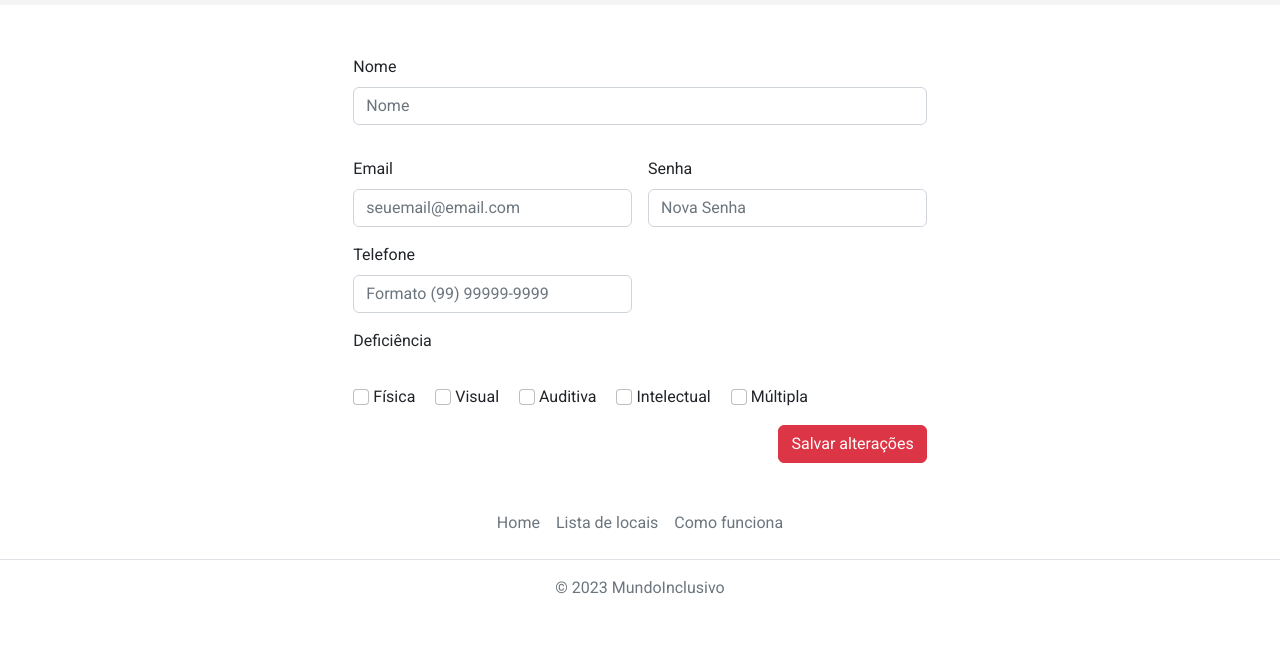
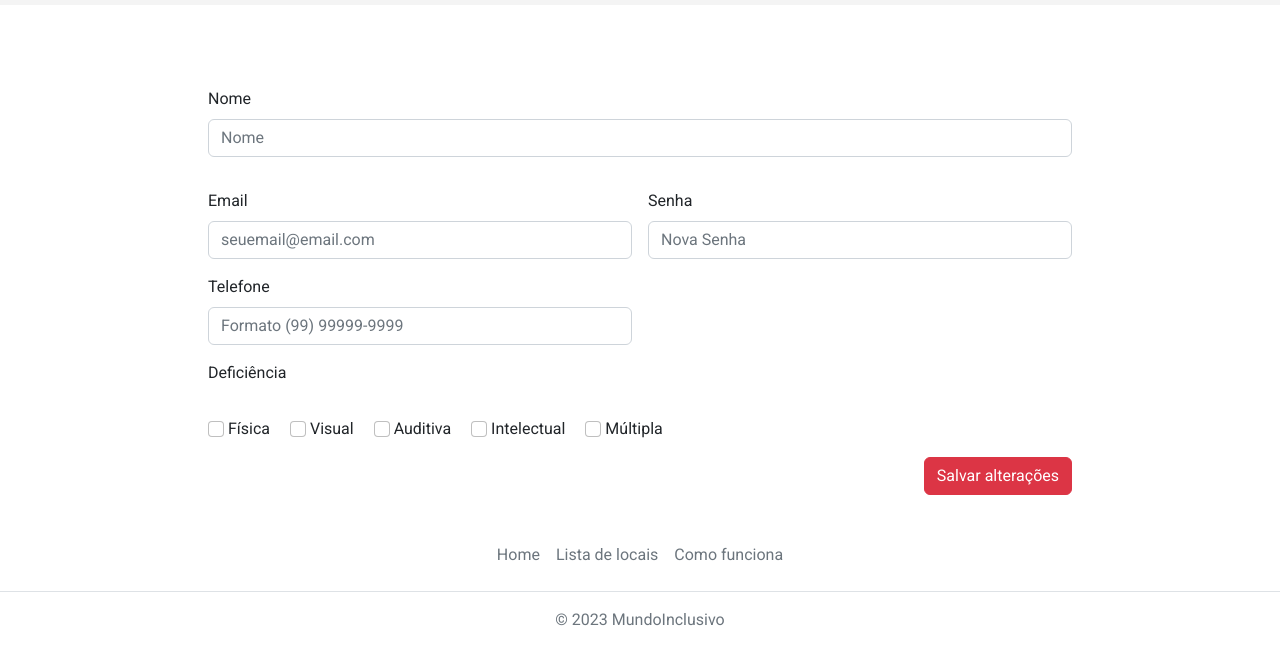
Before and after one commit to ICEI-PUC-Minas-PMV-SI/pmv-si-2023-2-pe1-t3-acessibilidade, a plain HTML site: page src/mundoInclusivo/perfilUser.html in a window 1280 px wide. Shown: the part 66-730 px from the top of the page. Drawn offline with nearby package versions, Linux system fonts and the light colour scheme.

Commit message:
fix: console errors

```diff
--- a/src/mundoInclusivo/components/load_locais.js
+++ b/src/mundoInclusivo/components/load_locais.js
@@ -7,6 +7,10 @@ const renderLocalCard = (local) => {
   const totalEstrelas = avaliacoes?.reduce((accumulator, currentValue) => accumulator + currentValue, 0);
   const mediaEstrelas = Math.round(totalEstrelas / avaliacoes.length)
   const emailLocal = local["Email"]
+
+  if(!emailLocal) {
+    return
+  }
 
   const localCard = `
     <div class="card">
@@ -38,6 +42,9 @@ const renderLocaisList = (array) => {
 
   array.map(local => {
     let localItem = renderLocalCard(local)
+    if(!localItem) {
+      return
+    }
     cardsContainer?.appendChild(localItem)
   })
 }
--- a/src/mundoInclusivo/perfilUser.html
+++ b/src/mundoInclusivo/perfilUser.html
@@ -99,7 +99,6 @@
   <main>
     <div class="container" style="margin-top: 25px; display: flex; justify-content: center;">
       <div class="row" style="margin-top: 25px; display: flex; justify-content: center;">
-        <div class="col-8">
         <form class="row g-3" id="userSigninForm">
           <div class="mb-3">
             <label for="formGroupExampleInput" class="form-label">Nome</label>
@@ -161,7 +160,6 @@
         </form>
       </div>
     </div>
-    </div>
   </main>
   <section id="footer-component">
   </section>
```
Also changed, not shown: src/mundoInclusivo/components/local-storage.js (indentation only). Lines whose indentation alone changed are shown as unchanged.
